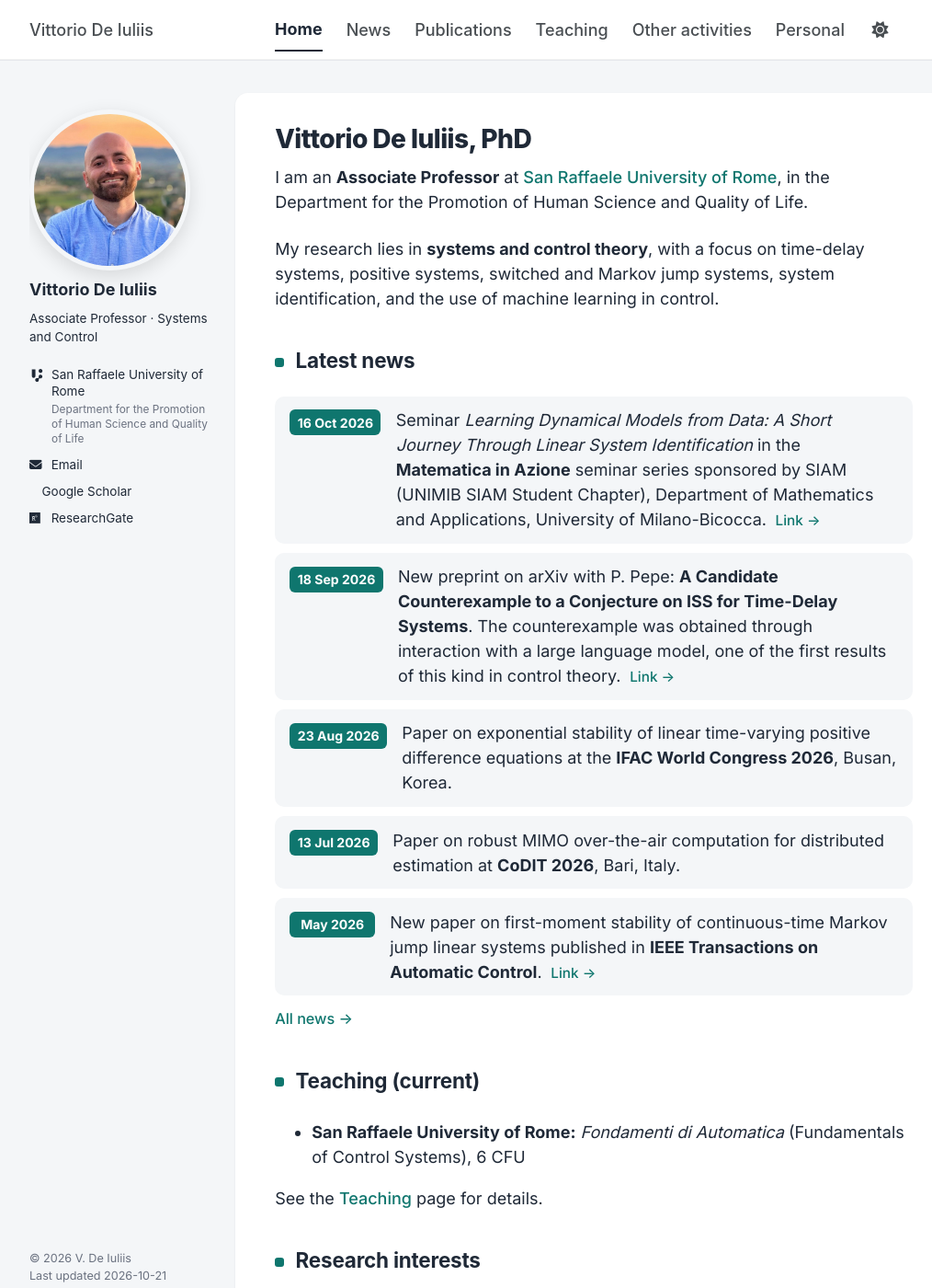
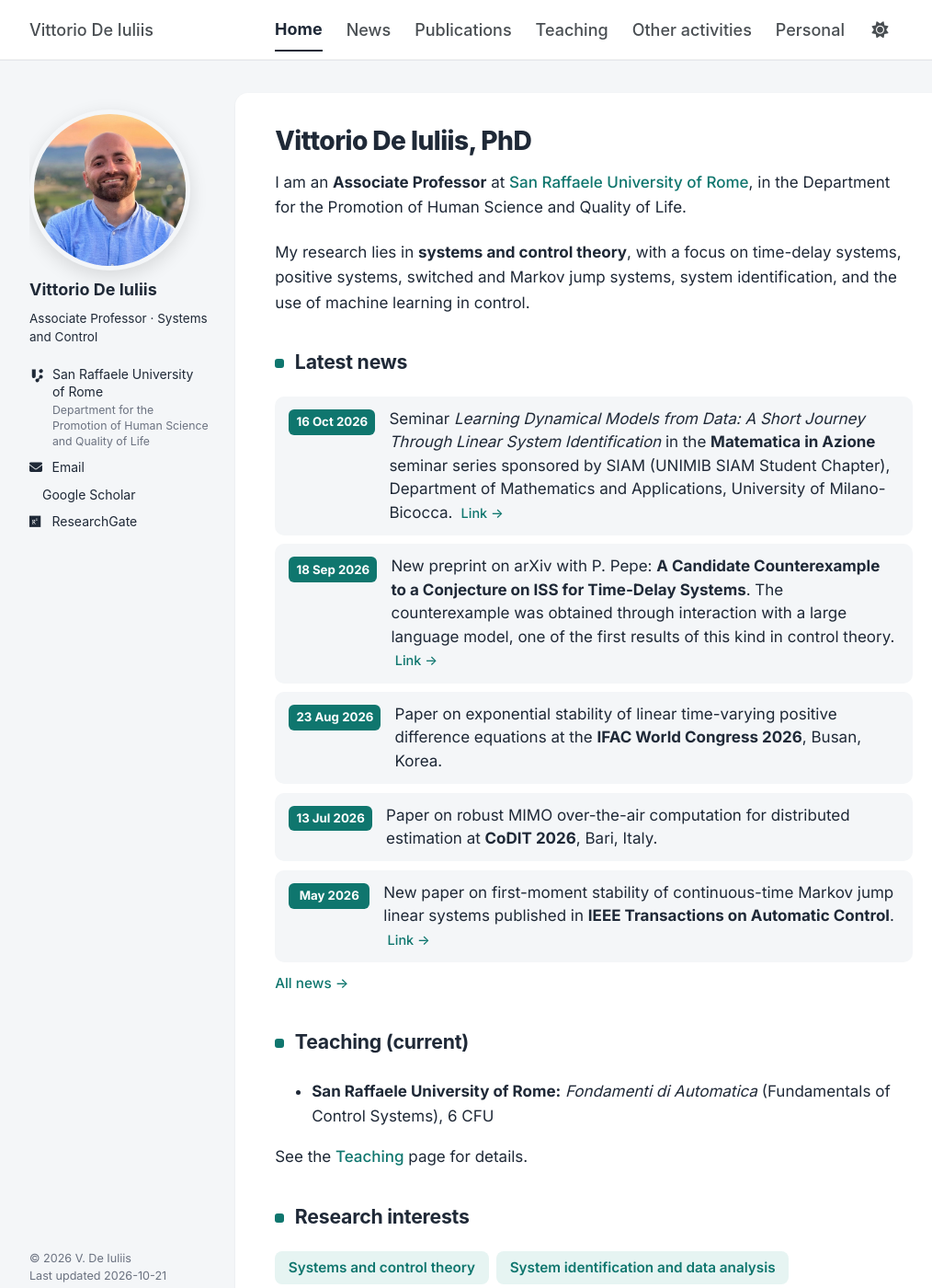
Before and after one commit to vdeiuliis/vdeiuliis.github.io, a Jekyll site: the page built from _pages/about.md, in a window 1280 px wide and 1400 px high. Shown: the whole window at 92% size, without its empty margins (106-1120 px from the left). Built offline with Jekyll 4.4.1, drawn with Linux system fonts in a browser that asks for light colours; a style sheet for code colours, icons or effects is not loaded.

Commit message:
Typography: 17px body, clearer headings, 14px sidebar

```diff
--- a/_sass/_custom-modern.scss
+++ b/_sass/_custom-modern.scss
@@ -303,3 +303,22 @@
   /* Home text at 224px + 43.2px card padding, minus the 13px link margin */
   .greedy-nav .visible-links .masthead__menu-item--lg { width: 254px; min-width: 254px; }
 }
+
+/* ==========================================================================
+   TYPOGRAPHY (wide screens): body text 17px instead of the theme's 18px
+   (Inter has a tall x-height), airier line spacing, clearer sub-headings,
+   slightly larger sidebar text. Card padding and menu alignment unchanged.
+   ========================================================================== */
+@media (min-width: 1024px) {
+  .page__content,
+  .archive__inner-wrap > *:not(.page__title) { font-size: 0.9444em; }   /* 17px */
+  .page__content p,
+  .page__content li,
+  .archive__inner-wrap p,
+  .archive__inner-wrap li { line-height: 1.6; }
+  .page__content h3 { font-size: 1.15em; line-height: 1.3; }            /* ~19.5px */
+  .page__title { line-height: 1.2; }
+  ol.pub-list { font-size: 0.9em; }                                     /* 16.2px, as before */
+  .author__bio,
+  .author__urls a { font-size: 14px; }
+}
```
